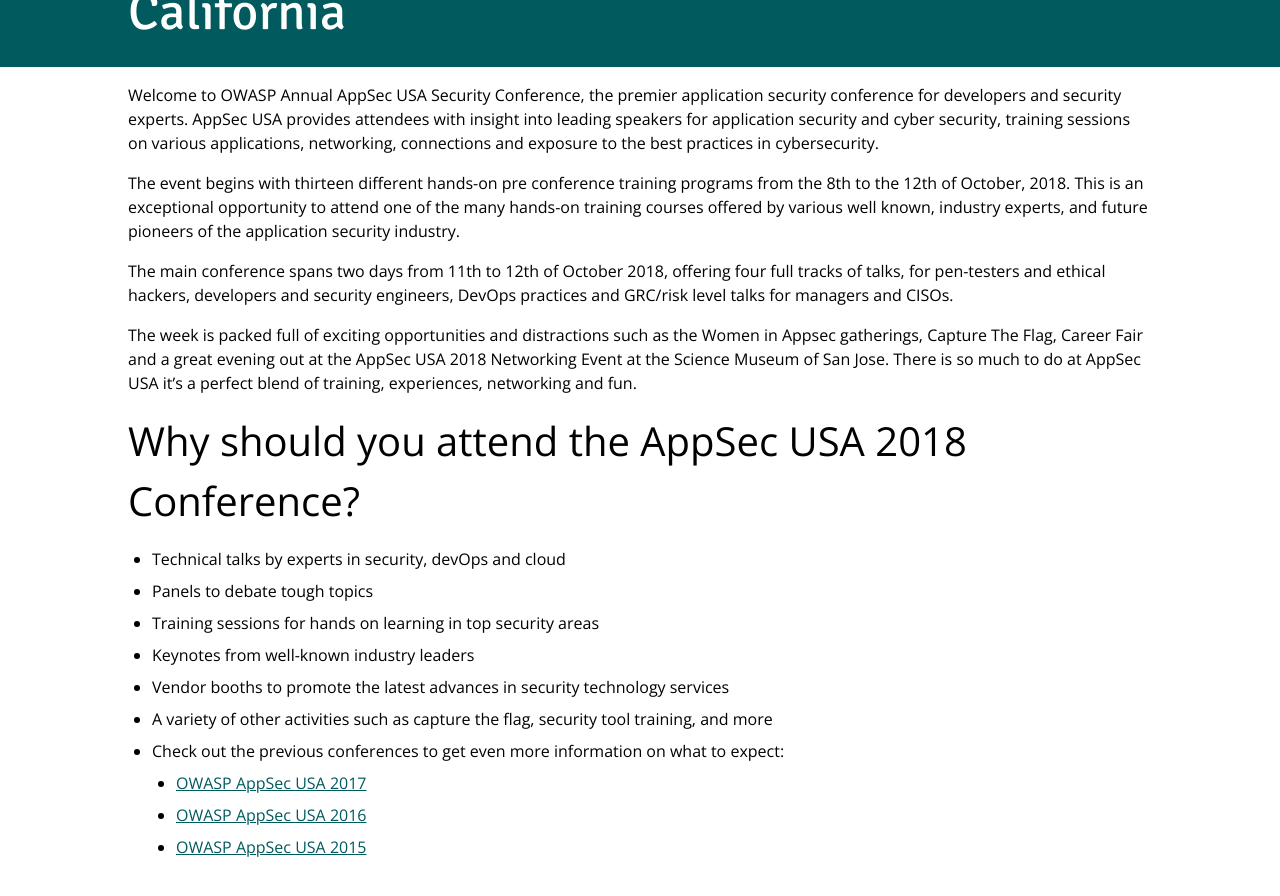
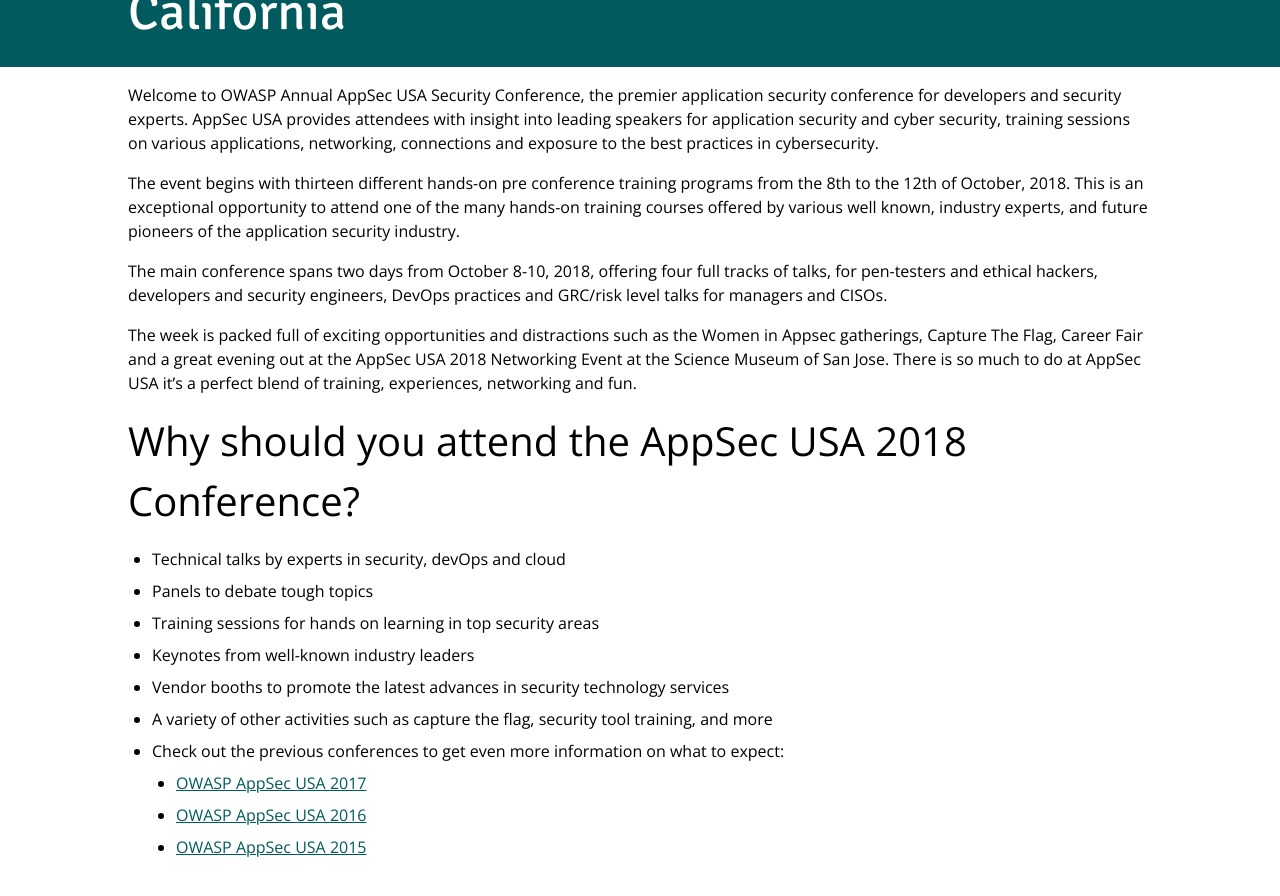
Before and after one commit to OWASP/AppSecUSA2018, a Jekyll site: the page built from index.html, in a window 1280 px wide and 900 px high, scrolled down 821 px. Shown: the top 896 px of the window. Built offline with Jekyll 4.4.1, drawn with Linux system fonts in a browser that asks for light colours.

Commit message:
Fix after request from Lisa Jones

```diff
--- a/index.html
+++ b/index.html
@@ -22,7 +22,7 @@
 
 	<p>The event begins with thirteen different hands-on pre conference training programs from the 8th to the 12th of October, 2018. This is an exceptional opportunity to attend one of the many hands-on training courses offered by various well known, industry experts, and future pioneers of the application security industry.</p>
 
-	<p>The main conference spans two days from 11th to 12th of October 2018, offering four full tracks of talks, for pen-testers and ethical hackers, developers and security engineers, DevOps practices and GRC/risk level talks for managers and CISOs.</p>
+	<p>The main conference spans two days from October 8-10, 2018, offering four full tracks of talks, for pen-testers and ethical hackers, developers and security engineers, DevOps practices and GRC/risk level talks for managers and CISOs.</p>
 
 	<p>The week is packed full of exciting opportunities and distractions such as the Women in Appsec gatherings, Capture The Flag, Career Fair and a great evening out at the AppSec USA 2018 Networking Event at the Science Museum of San Jose. There is so much to do at AppSec USA it’s a perfect blend of training, experiences, networking and fun.</p>
 
```
